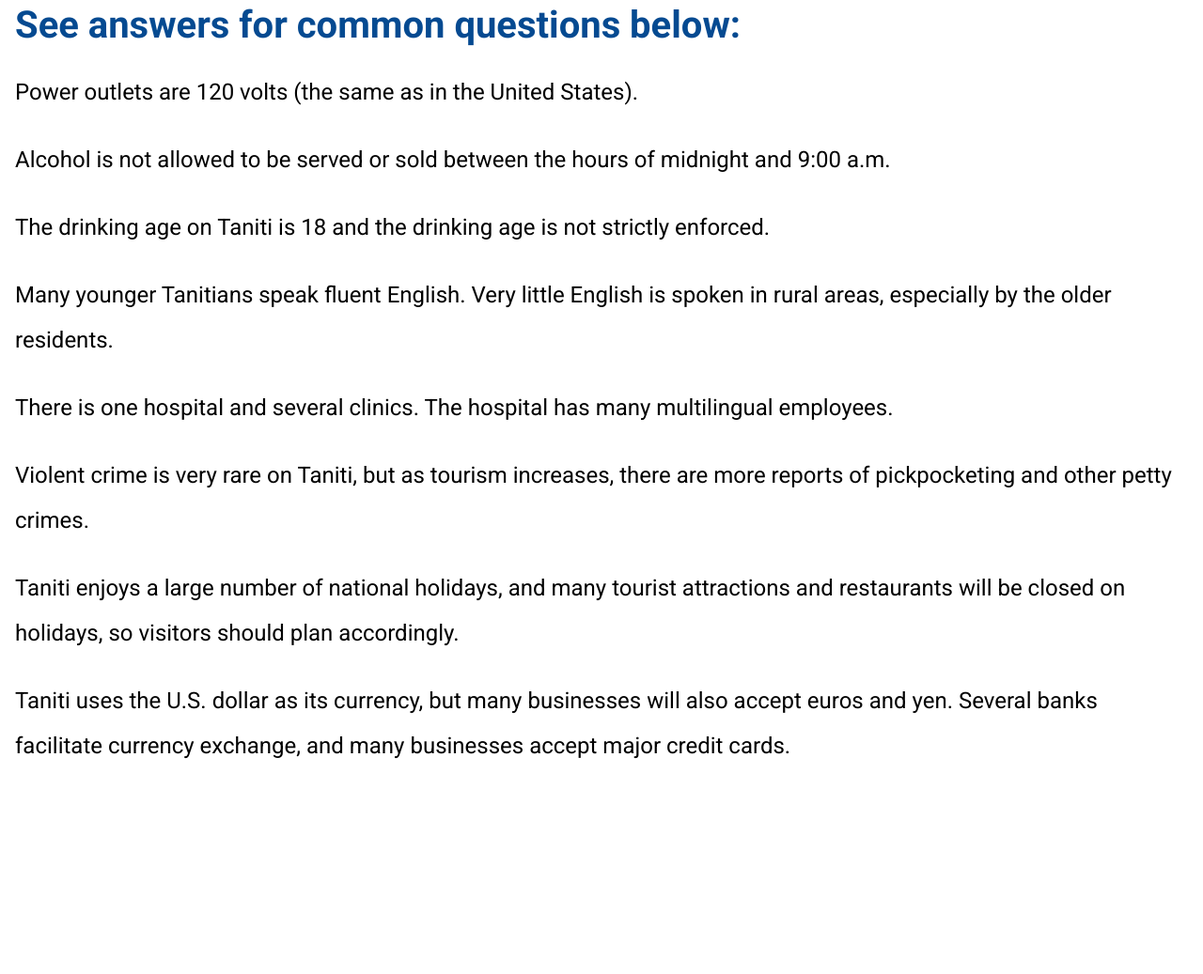
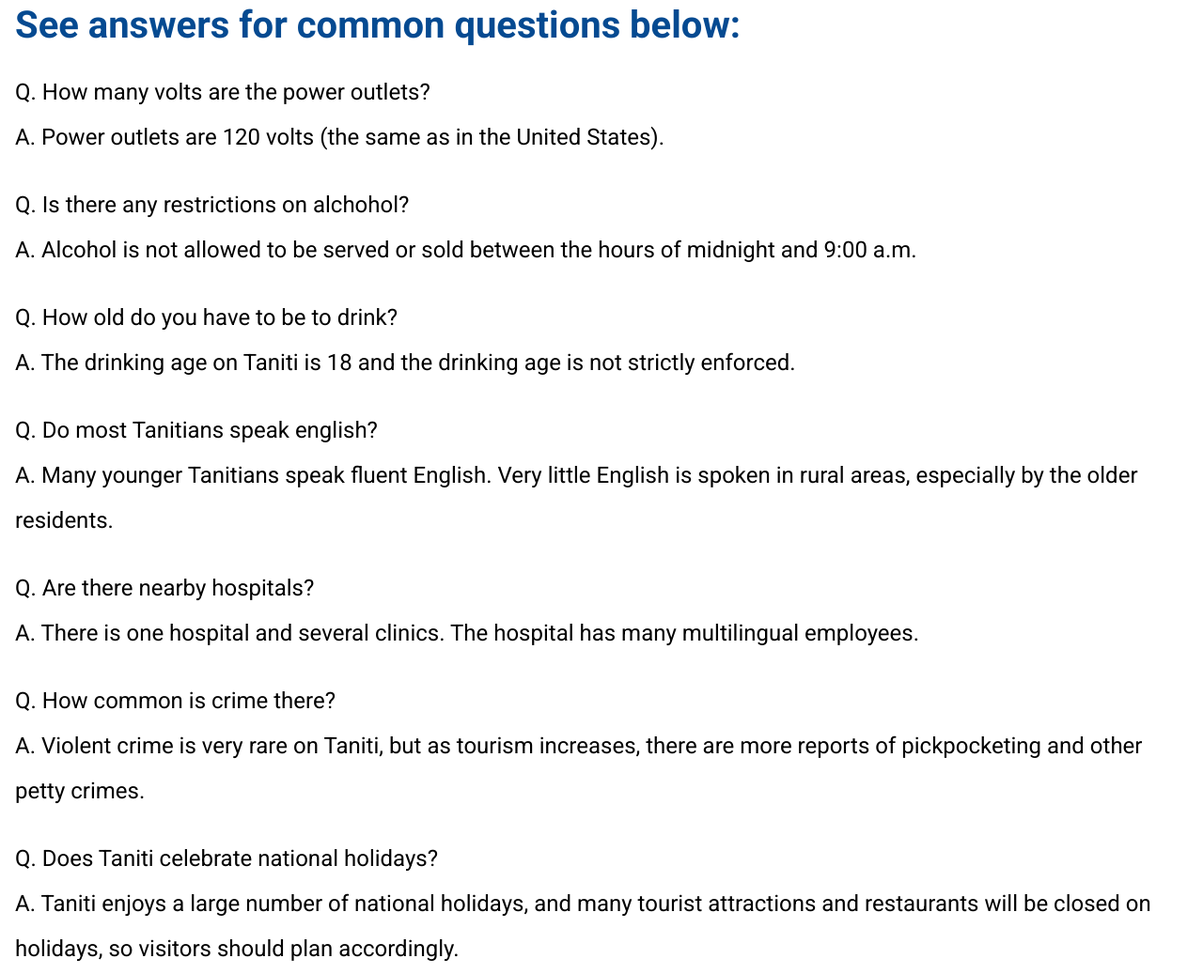
Before and after one commit to garysmith1933/Taniti, a plain HTML site: page faq.html in a window 1280 px wide. Shown: the part 765-1802 px from the top of the page at 94% size. Before the commit the page ends 1623 px from the top, so only its background shows below. Drawn offline with Linux system fonts and the light colour scheme.

Commit message:
added questions for faq page

```diff
--- a/faq.html
+++ b/faq.html
@@ -24,14 +24,14 @@
 
   <section class="taniti-details">
     <h1 id="about-header">See answers for common questions below:</h1>
-   <p>Power outlets are 120 volts (the same as in the United States).</p>
-   <p>Alcohol is not allowed to be served or sold between the hours of midnight and 9:00 a.m.</p>
-   <p>The drinking age on Taniti is 18 and the drinking age is not strictly enforced.</p>
-   <p>Many younger Tanitians speak fluent English. Very little English is spoken in rural areas, especially by the older residents.</p>
-   <p>There is one hospital and several clinics. The hospital has many multilingual employees.</p>
-   <p>Violent crime is very rare on Taniti, but as tourism increases, there are more reports of pickpocketing and other petty crimes.</p>
-   <p>Taniti enjoys a large number of national holidays, and many tourist attractions and restaurants will be closed on holidays, so visitors should plan accordingly.</p>
-   <p>Taniti uses the U.S. dollar as its currency, but many businesses will also accept euros and yen. Several banks facilitate currency exchange, and many businesses accept major credit cards.</p>
+   <p>Q. How many volts are the power outlets? <br>A. Power outlets are 120 volts (the same as in the United States).</p>
+   <p>Q. Is there any restrictions on alchohol? <br>A. Alcohol is not allowed to be served or sold between the hours of midnight and 9:00 a.m.</p>
+   <p>Q. How old do you have to be to drink? <br>A. The drinking age on Taniti is 18 and the drinking age is not strictly enforced.</p>
+   <p>Q. Do most Tanitians speak english? <br>A. Many younger Tanitians speak fluent English. Very little English is spoken in rural areas, especially by the older residents.</p>
+   <p>Q. Are there nearby hospitals? <br>A. There is one hospital and several clinics. The hospital has many multilingual employees.</p>
+   <p>Q. How common is crime there? <br>A. Violent crime is very rare on Taniti, but as tourism increases, there are more reports of pickpocketing and other petty crimes.</p>
+   <p>Q. Does Taniti celebrate national holidays? <br>A. Taniti enjoys a large number of national holidays, and many tourist attractions and restaurants will be closed on holidays, so visitors should plan accordingly.</p>
+   <p>Q. What is the main currrency of Taniti? <br>A. Taniti uses the U.S. dollar as its currency, but many businesses will also accept euros and yen. Several banks facilitate currency exchange, and many businesses accept major credit cards.</p>
   </section>
 
 </body>
```
